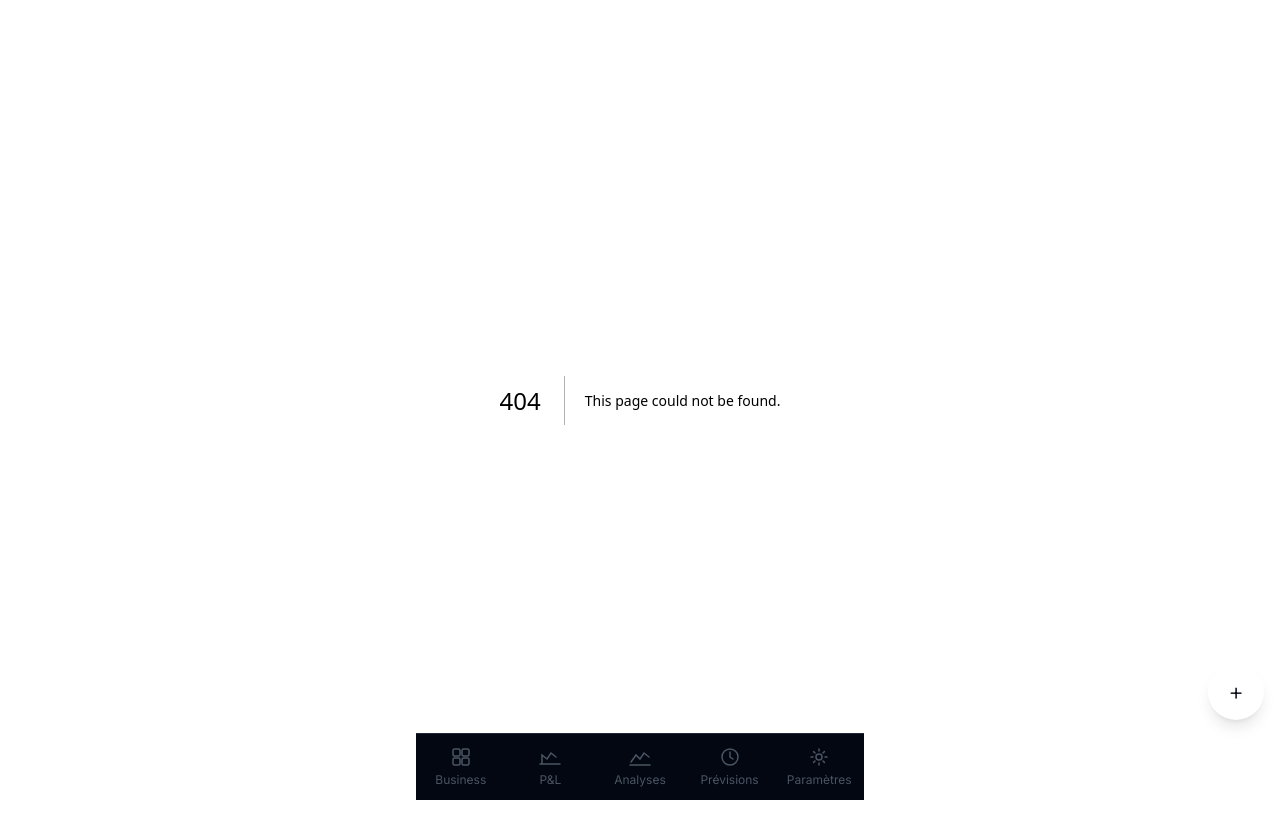
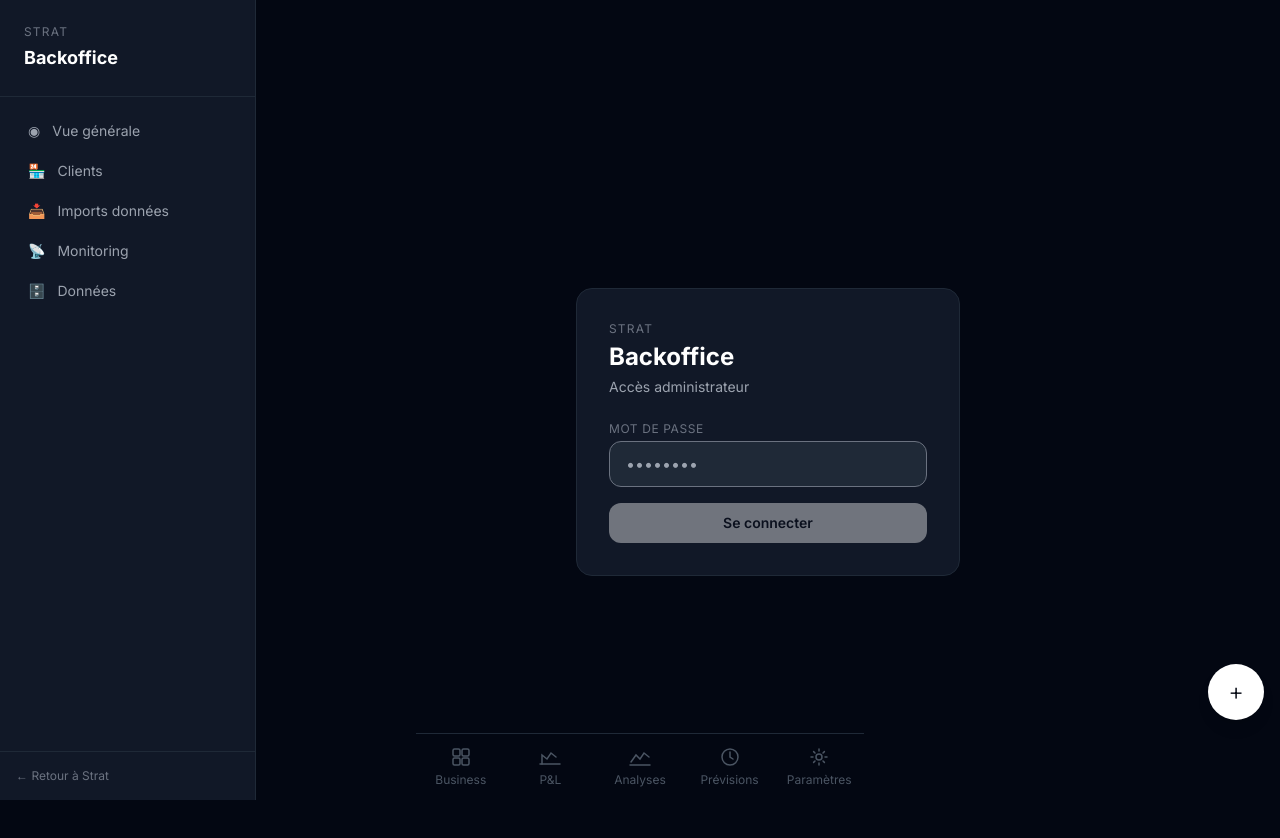
Before and after one commit to MounirRharasse/strat, a Next.js app: page /admin/login in a window 1280 px wide. Before the commit this address had no page. Shown: the top 838 px of the page. Before the commit the page ends 800 px from the top, so only its background shows below. Built offline with nearby package versions, Linux system fonts and the light colour scheme.

Commit message:
feat: auth backoffice admin

```diff
--- /dev/null
+++ b/app/admin/login/page.js
@@ -0,0 +1,56 @@
+'use client'
+
+import { useState } from 'react'
+import { useRouter } from 'next/navigation'
+
+export default function AdminLogin() {
+  const [password, setPassword] = useState('')
+  const [error, setError] = useState('')
+  const [loading, setLoading] = useState(false)
+  const router = useRouter()
+
+  async function login() {
+    setLoading(true)
+    setError('')
+    const res = await fetch('/api/admin/login', {
+      method: 'POST',
+      headers: { 'Content-Type': 'application/json' },
+      body: JSON.stringify({ password })
+    })
+    if (res.ok) {
+      router.push('/admin')
+    } else {
+      setError('Mot de passe incorrect')
+    }
+    setLoading(false)
+  }
+
+  return (
+    <div className="min-h-screen bg-gray-950 flex items-center justify-center">
+      <div className="bg-gray-900 border border-gray-800 rounded-2xl p-8 w-full max-w-sm">
+        <div className="mb-6">
+          <p className="text-xs text-gray-500 uppercase tracking-widest mb-1">Strat</p>
+          <h1 className="text-2xl font-bold text-white">Backoffice</h1>
+          <p className="text-gray-400 text-sm mt-1">Accès administrateur</p>
+        </div>
+        <div className="mb-4">
+          <label className="text-xs text-gray-500 uppercase tracking-wider mb-1 block">Mot de passe</label>
+          <input
+            type="password"
+            value={password}
+            onChange={e => setPassword(e.target.value)}
+            onKeyDown={e => e.key === 'Enter' && login()}
+            placeholder="••••••••"
+            className="w-full bg-gray-800 border border-gray-700 rounded-xl px-4 py-2.5 text-white focus:outline-none focus:border-gray-500"
+            autoFocus
+          />
+        </div>
+        {error && <p className="text-red-400 text-sm mb-4">{error}</p>}
+        <button onClick={login} disabled={loading || !password}
+          className="w-full py-2.5 rounded-xl bg-white text-gray-950 font-semibold text-sm hover:bg-gray-100 transition disabled:opacity-40">
+          {loading ? 'Connexion...' : 'Se connecter'}
+        </button>
+      </div>
+    </div>
+  )
+}
--- /dev/null
+++ b/app/api/admin/login/route.js
@@ -0,0 +1,16 @@
+import { NextResponse } from 'next/server'
+
+export async function POST(request) {
+  const { password } = await request.json()
+  if (password !== process.env.ADMIN_SECRET) {
+    return NextResponse.json({ error: 'Incorrect' }, { status: 401 })
+  }
+  const response = NextResponse.json({ ok: true })
+  response.cookies.set('admin_token', process.env.ADMIN_SECRET, {
+    httpOnly: true,
+    secure: process.env.NODE_ENV === 'production',
+    sameSite: 'strict',
+    maxAge: 60 * 60 * 24 * 7
+  })
+  return response
+}
```
Also changed, not shown: middleware.js (+25 -2 lines).
